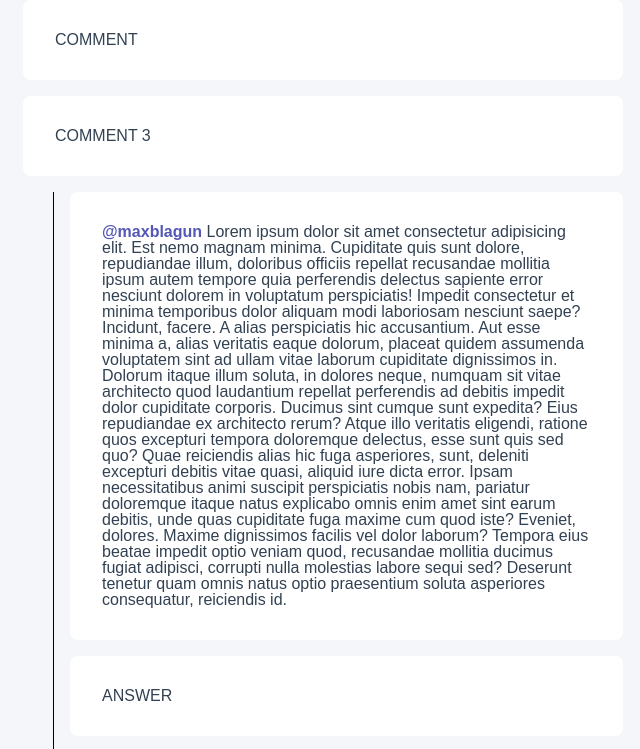
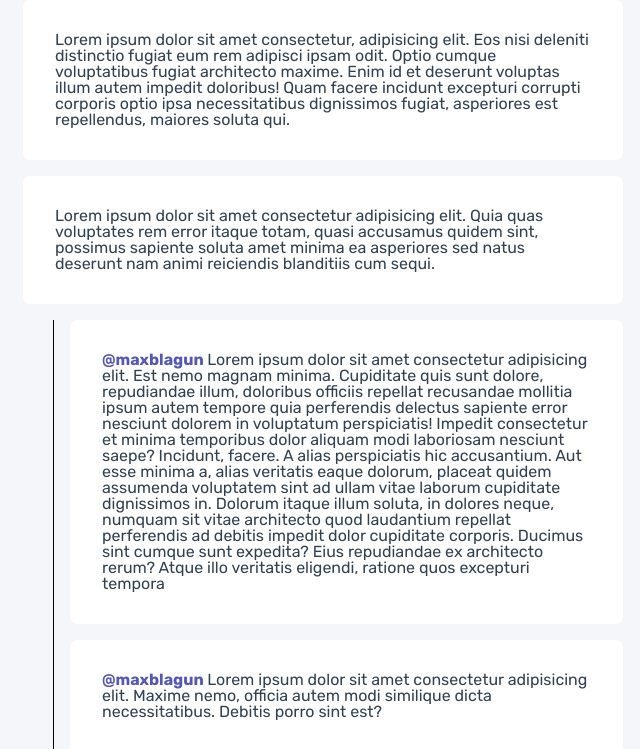
Before and after one commit to crolette/interactive-comment-section, a plain HTML site: page index.html in a window 1280 px wide. Shown: the top 749 px of the page, without its empty margins (317-957 px from the left). Drawn offline with Linux system fonts and the light colour scheme.

Commit message:
lorem comments

```diff
--- a/css/style.css
+++ b/css/style.css
@@ -155,7 +155,7 @@ table {
 }
 
 body {
-  font-family: "Rubit", sans-serif;
+  font-family: "Rubik", sans-serif;
   font-weight: 400;
   display: flex;
   align-items: center;
--- a/index.html
+++ b/index.html
@@ -27,10 +27,20 @@
   <body class="light">
     <main class="comments">
       <div class="comment__card comment" data-commment-id="1">
-        <p>COMMENT</p>
+        <p>
+          Lorem ipsum dolor sit amet consectetur, adipisicing elit. Eos nisi
+          deleniti distinctio fugiat eum rem adipisci ipsam odit. Optio cumque
+          voluptatibus fugiat architecto maxime. Enim id et deserunt voluptas
+          illum autem impedit doloribus! Quam facere incidunt excepturi corrupti
+          corporis optio ipsa necessitatibus dignissimos fugiat, asperiores est
+          repellendus, maiores soluta qui.
+        </p>
       </div>
       <div class="comment__card comment" data-id="1" data-score="5">
-        COMMENT 3
+        Lorem ipsum dolor sit amet consectetur adipisicing elit. Quia quas
+        voluptates rem error itaque totam, quasi accusamus quidem sint, possimus
+        sapiente soluta amet minima ea asperiores sed natus deserunt nam animi
+        reiciendis blanditiis cum sequi.
       </div>
       <div class="replies">
         <div class="comment__card reply" data-id="2" data-score="5">
@@ -49,42 +59,24 @@
             perferendis ad debitis impedit dolor cupiditate corporis. Ducimus
             sint cumque sunt expedita? Eius repudiandae ex architecto rerum?
             Atque illo veritatis eligendi, ratione quos excepturi tempora
-            doloremque delectus, esse sunt quis sed quo? Quae reiciendis alias
-            hic fuga asperiores, sunt, deleniti excepturi debitis vitae quasi,
-            aliquid iure dicta error. Ipsam necessitatibus animi suscipit
-            perspiciatis nobis nam, pariatur doloremque itaque natus explicabo
-            omnis enim amet sint earum debitis, unde quas cupiditate fuga maxime
-            cum quod iste? Eveniet, dolores. Maxime dignissimos facilis vel
-            dolor laborum? Tempora eius beatae impedit optio veniam quod,
-            recusandae mollitia ducimus fugiat adipisci, corrupti nulla
-            molestias labore sequi sed? Deserunt tenetur quam omnis natus optio
-            praesentium soluta asperiores consequatur, reiciendis id.
           </p>
         </div>
         <div class="comment__card reply" data-id="3" data-score="5">
-          <p>ANSWER</p>
+          <p></p>
+            <span class="reply__author">@maxblagun </span>
+            Lorem ipsum dolor sit amet consectetur adipisicing elit. Maxime
+            nemo, officia autem modi similique dicta necessitatibus. Debitis
+            porro sint est?
+          </p>
         </div>
         <div class="comment__card reply" data-id="4" data-score="5">
-          <p>ANSWER</p>
+          <p><span class="reply__author">@maxblagun </span>Lorem ipsum dolor sit amet consectetur adipisicing elit. Fugiat consequatur sapiente fugit aperiam cumque totam corrupti minus aspernatur harum? Temporibus quaerat sapiente animi voluptates quisquam, beatae commodi qui necessitatibus aliquid molestiae at. Praesentium, eum nesciunt.</p>
         </div>
       </div>
       <div class="comment__card comment" data-id="5" data-score="5">
-        COMMENT 3
+        <p>Lorem ipsum, dolor sit amet consectetur adipisicing elit. Sequi pariatur facere officia error, ab corporis quisquam explicabo at laboriosam itaque sit dolorum? Rem fugiat reiciendis illum maiores quaerat ullam facere animi tempore, ratione repellat quasi ducimus sint delectus voluptatibus modi, suscipit placeat laudantium debitis assumenda provident! Reiciendis eveniet sed sit?</p>
       </div>
-      <div class="answer">REPLY</div>
-
-      <!-- <main class="comments">
-      <div class="comment" data-id="1">
-        <div class="comment__card"></div>
-      </div>
-      <div class="comment__card" data-id="2">
-        <div class="comment"></div>
-        <div class="responses">
-          <div class="responses__card" data-reply="1"></div>
-          <div class="responses__Card" data-reply="2"></div>
-        </div>
-      </div>
-      <div class="answer"></div> -->
+      <div class="comment__card answer ">REPLY</div>
     </main>
 
     <footer>
```
